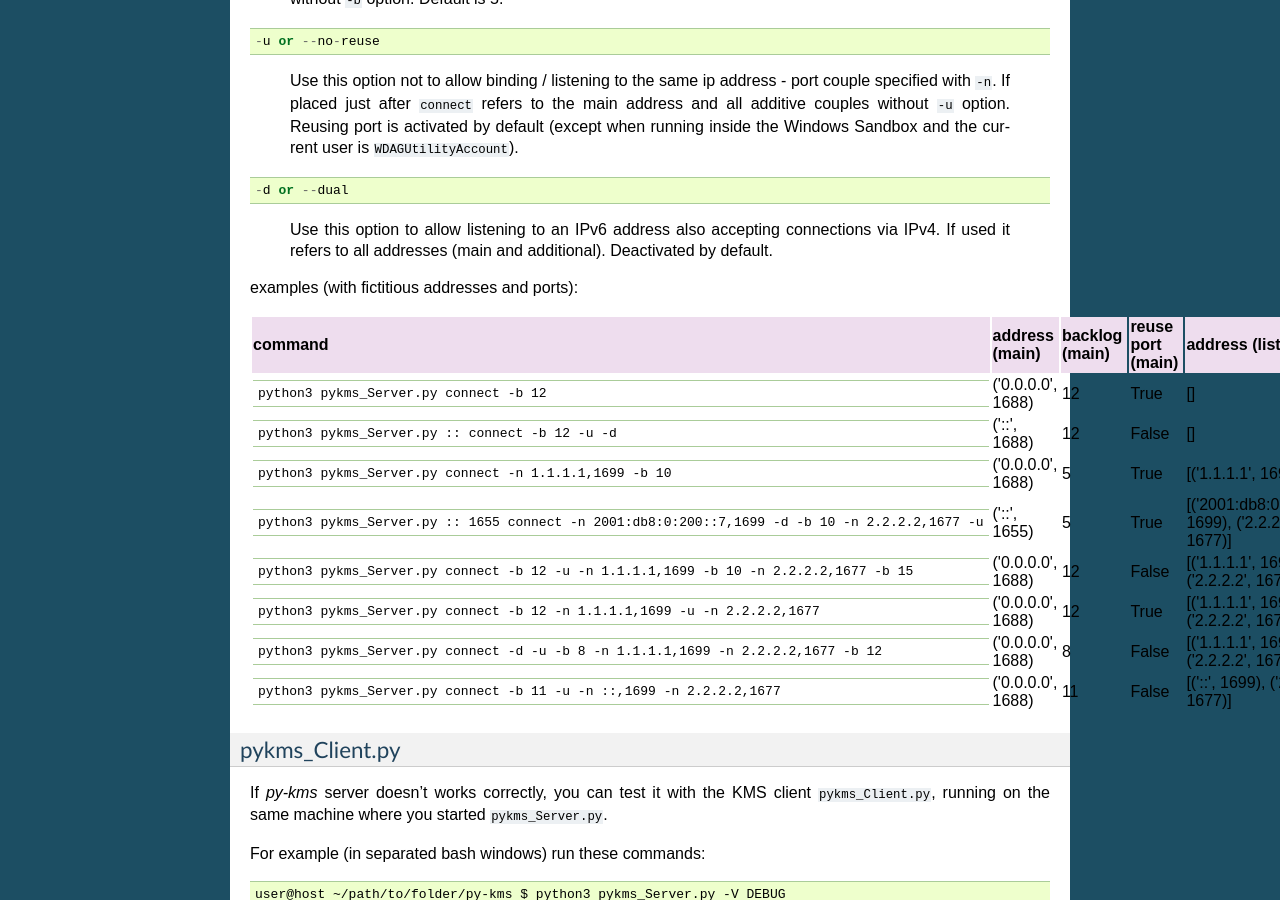
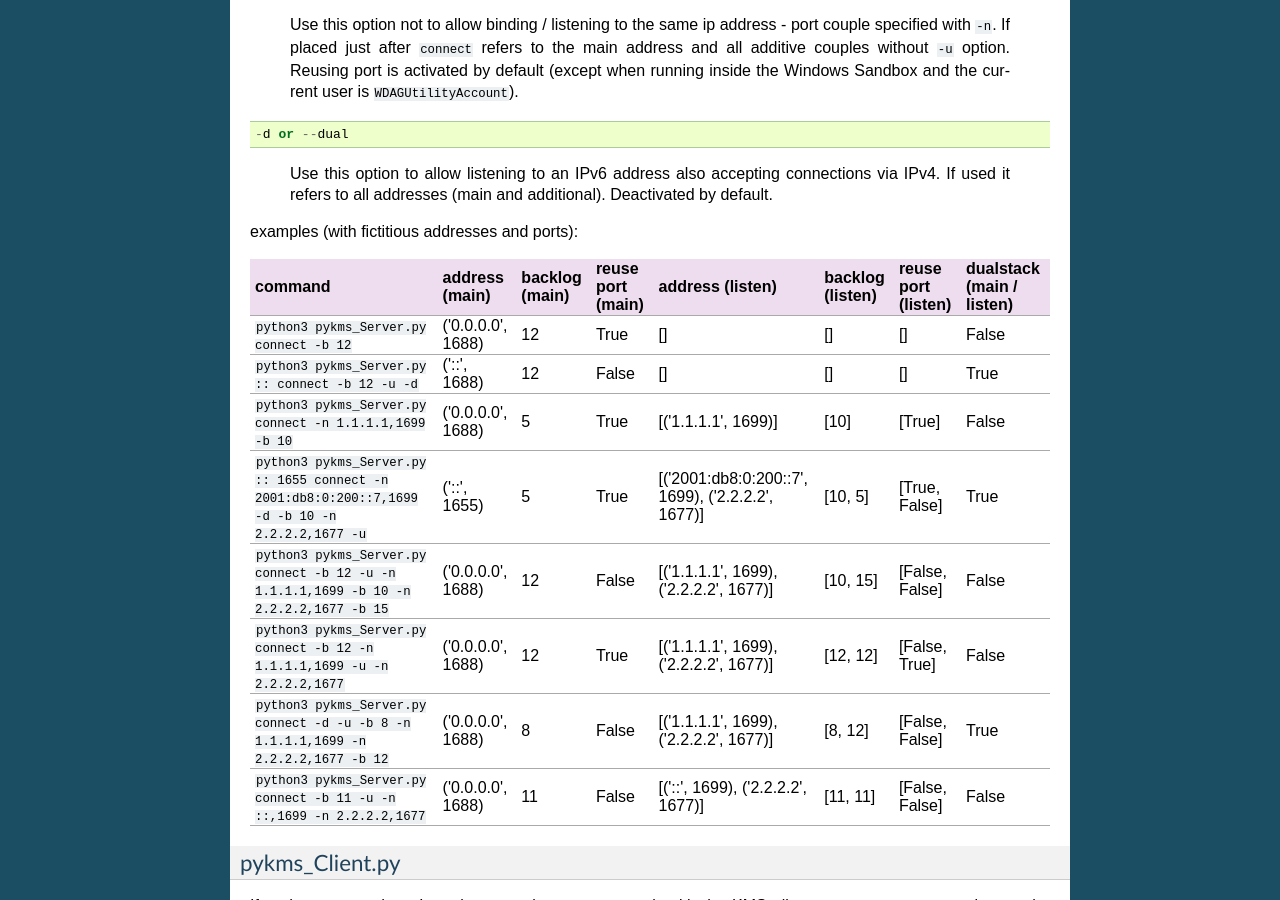
Before and after one commit to SystemRage/py-kms, a Sphinx documentation site: the page built from docs/Usage.md, in a window 1280 px wide and 900 px high, scrolled down 2828 px. Built offline with Sphinx 7.4.7, drawn with Linux system fonts in a browser that asks for light colours.

Commit message:
Started to convert html to markdown

````diff
--- a/docs/Usage.md
+++ b/docs/Usage.md
@@ -94,48 +94,14 @@
 ```
 
 You can also enable other suboptions of `-F` doing what is reported in the following table:
-<table style="width: 100%;">
-    <thead>
-        <tr>
-            <th>command</th>
-            <th>pretty msg</th>
-            <th>logging msg</th>
-            <th>logfile</th>
-        </tr>
-    </thead>
-    <tbody>
-        <tr>
-            <td><pre>-F &lt;logfile&gt;</pre></td>
-            <td>ON</td>
-            <td>OFF</td>
-            <td>ON</td>
-        </tr>
-        <tr>
-            <td><pre>-F STDOUT</pre></td>
-            <td>OFF</td>
-            <td>ON</td>
-            <td>OFF</td>
-        </tr>
-        <tr>
-            <td><pre>-F FILESTDOUT &lt;logfile&gt;</pre></td>
-            <td>OFF</td>
-            <td>ON</td>
-            <td>ON</td>
-        </tr>
-        <tr>
-            <td><pre>-F STDOUTOFF &lt;logfile&gt;</pre></td>
-            <td>OFF</td>
-            <td>OFF</td>
-            <td>ON</td>
-        </tr>
-        <tr>
-            <td><pre>-F FILEOFF</pre></td>
-            <td>ON</td>
-            <td>OFF</td>
-            <td>OFF</td>
-        </tr>
-    </tbody>
-</table>
+
+| command | pretty msg | logging msg | logfile |
+| --- | --- | --- | --- |
+| `-F <logfile>` | ON | OFF | ON |
+| `-F STDOUT` | OFF | ON | OFF |
+| `-F FILESTDOUT <logfile>` | OFF | ON | ON |
+| `-F STDOUTOFF <logfile>` | OFF | OFF | ON |
+| `-F FILEOFF` | ON | OFF | OFF |
 
     -S or --logsize <MAXSIZE>
 > Use this flag to set a maximum size (in MB) to the output log file. Deactivated by default.
@@ -158,102 +124,17 @@
 If used it refers to all addresses (main and additional). Deactivated by default.
 
 examples (with fictitious addresses and ports):
-<table style="width: 100%;">
-    <thead>
-        <tr>
-            <th>command</th>
-            <th>address (main)</th>
-            <th>backlog (main)</th>
-            <th>reuse port (main)</th>
-            <th>address (listen)</th>
-            <th>backlog (listen)</th>
-            <th>reuse port (listen)</th>
-            <th>dualstack (main / listen)</th>
-        </tr>
-    </thead>
-    <tbody>
-        <tr>
-            <td><pre>python3 pykms_Server.py connect -b 12</pre></td>
-            <td>('0.0.0.0', 1688)</td>
-            <td>12</td>
-            <td>True</td>
-            <td>[]</td>
-            <td>[]</td>
-            <td>[]</td>
-            <td>False</td>
-        </tr>
-        <tr>
-            <td><pre>python3 pykms_Server.py :: connect -b 12 -u -d</pre></td>
-            <td>('::', 1688)</td>
-            <td>12</td>
-            <td>False</td>
-            <td>[]</td>
-            <td>[]</td>
-            <td>[]</td>
-            <td>True</td>
-        </tr>
-        <tr>
-            <td><pre>python3 pykms_Server.py connect -n 1.1.1.1,1699 -b 10</pre></td>
-            <td>('0.0.0.0', 1688)</td>
-            <td>5</td>
-            <td>True</td>
-            <td>[('1.1.1.1', 1699)]</td>
-            <td>[10]</td>
-            <td>[True]</td>
-            <td>False</td>
-        </tr>
-        <tr>
-            <td><pre>python3 pykms_Server.py :: 1655 connect -n 2001:db8:0:200::7,1699 -d -b 10 -n 2.2.2.2,1677 -u</pre></td>
-            <td>('::', 1655)</td>
-            <td>5</td>
-            <td>True</td>
-            <td>[('2001:db8:0:200::7', 1699), ('2.2.2.2', 1677)]</td>
-            <td>[10, 5]</td>
-            <td>[True, False]</td>
-            <td>True</td>
-        </tr>
-        <tr>
-            <td><pre>python3 pykms_Server.py connect -b 12 -u -n 1.1.1.1,1699 -b 10 -n 2.2.2.2,1677 -b 15</pre></td>
-            <td>('0.0.0.0', 1688)</td>
-            <td>12</td>
-            <td>False</td>
-            <td>[('1.1.1.1', 1699), ('2.2.2.2', 1677)]</td>
-            <td>[10, 15]</td>
-            <td>[False, False]</td>
-            <td>False</td>
-        </tr>
-        <tr>
-            <td><pre>python3 pykms_Server.py connect -b 12 -n 1.1.1.1,1699 -u -n 2.2.2.2,1677</pre></td>
-            <td>('0.0.0.0', 1688)</td>
-            <td>12</td>
-            <td>True</td>
-            <td>[('1.1.1.1', 1699), ('2.2.2.2', 1677)]</td>
-            <td>[12, 12]</td>
-            <td>[False, True]</td>
-            <td>False</td>
-        </tr>
-        <tr>
-            <td><pre>python3 pykms_Server.py connect -d -u -b 8 -n 1.1.1.1,1699 -n 2.2.2.2,1677 -b 12</pre></td>
-            <td>('0.0.0.0', 1688)</td>
-            <td>8</td>
-            <td>False</td>
-            <td>[('1.1.1.1', 1699), ('2.2.2.2', 1677)]</td>
-            <td>[8, 12]</td>
-            <td>[False, False]</td>
-            <td>True</td>
-        </tr>
-        <tr>
-            <td><pre>python3 pykms_Server.py connect -b 11 -u -n ::,1699 -n 2.2.2.2,1677</pre></td>
-            <td>('0.0.0.0', 1688)</td>
-            <td>11</td>
-            <td>False</td>
-            <td>[('::', 1699), ('2.2.2.2', 1677)]</td>
-            <td>[11, 11]</td>
-            <td>[False, False]</td>
-            <td>False</td>
-        </tr>
-    </tbody>
-</table>
+
+| command | address (main) | backlog (main) | reuse port (main) | address (listen) | backlog (listen) | reuse port (listen) | dualstack (main / listen) |
+| --- | --- | --- | --- | --- | --- | --- | --- |
+| `python3 pykms_Server.py connect -b 12` | ('0.0.0.0', 1688) | 12 | True | [] | [] | [] | False |
+| `python3 pykms_Server.py :: connect -b 12 -u -d` | ('::', 1688) | 12 | False | [] | [] | [] | True |
+| `python3 pykms_Server.py connect -n 1.1.1.1,1699 -b 10` | ('0.0.0.0', 1688) | 5 | True | [('1.1.1.1', 1699)] | [10] | [True] | False |
+| `python3 pykms_Server.py :: 1655 connect -n 2001:db8:0:200::7,1699 -d -b 10 -n 2.2.2.2,1677 -u` | ('::', 1655) | 5 | True | [('2001:db8:0:200::7', 1699), ('2.2.2.2', 1677)] | [10, 5] | [True, False] | True |
+| `python3 pykms_Server.py connect -b 12 -u -n 1.1.1.1,1699 -b 10 -n 2.2.2.2,1677 -b 15` | ('0.0.0.0', 1688) | 12 | False | [('1.1.1.1', 1699), ('2.2.2.2', 1677)] | [10, 15] | [False, False] | False |
+| `python3 pykms_Server.py connect -b 12 -n 1.1.1.1,1699 -u -n 2.2.2.2,1677` | ('0.0.0.0', 1688) | 12 | True | [('1.1.1.1', 1699), ('2.2.2.2', 1677)] | [12, 12] | [False, True] | False |
+| `python3 pykms_Server.py connect -d -u -b 8 -n 1.1.1.1,1699 -n 2.2.2.2,1677 -b 12` | ('0.0.0.0', 1688) | 8 | False | [('1.1.1.1', 1699), ('2.2.2.2', 1677)] | [8, 12] | [False, False] | True |
+| `python3 pykms_Server.py connect -b 11 -u -n ::,1699 -n 2.2.2.2,1677` | ('0.0.0.0', 1688) | 11 | False | [('::', 1699), ('2.2.2.2', 1677)] | [11, 11] | [False, False] | False |
 
 ### pykms_Client.py
 If _py-kms_ server doesn't works correctly, you can test it with the KMS client `pykms_Client.py`, running on the same machine where you started `pykms_Server.py`.
````
